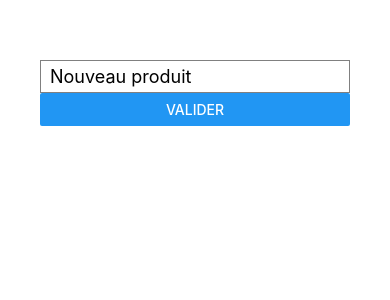
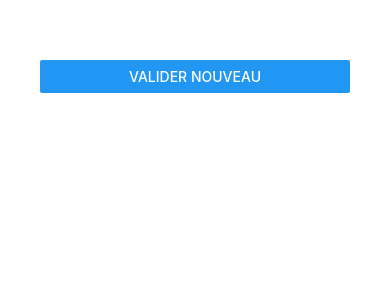
Before and after one commit to cem-sucu/shopping-list, a React Native app: screen / in a window 390 px wide. Shown: the top 300 px of the page. Built offline with nearby package versions, Linux system fonts and the light colour scheme.

Commit message:
Afficher TextInput dans un Modal suite à onPress sur un bouton

```diff
--- a/App.js
+++ b/App.js
@@ -6,7 +6,9 @@ import {
     Modal,
     Text,
     Pressable,
+    Button,
 } from "react-native";
+import { StatusBar } from "react-native";
 
 import { Products } from "./components/Products";
 import { AddProduct } from "./components/AddProduct";
@@ -16,6 +18,7 @@ export default function App() {
     const [myProducts, setMyProducts] = useState([]);
     const [showModal, setShowModal] = useState(false);
     const [refresh, setRefresh] = useState(false);
+    const [displayModal, setDisplayModal] = useState(false);
 
     const onRefresh = () => {
         //TODO on peut faire ca sur 2 ligne
@@ -42,6 +45,7 @@ export default function App() {
             return currentMyProduct.filter((product) => product.key != key);
         });
     };
+    StatusBar.setBarStyle("dark-content", true);
     return (
         // view de l'input créé dans le components Addproduct
         <DismissKeyboard>
@@ -79,9 +83,13 @@ export default function App() {
                         </View>
                     </View>
                 </Modal>
-                <AddProduct submitHandler={submitHandler} />
+                <Button title="valider nouveau" onPress={()=> setDisplayModal(true)} />
+                <AddProduct
+                    submitHandler={submitHandler}
+                    displayModal={displayModal}
+                />
 
-                {/* view des items validé et affiché  crée dans compoennt Products*/}
+                {/*la view des items validé et affiché  crée dans compoennt Products*/}
                 <FlatList
                     onRefresh={onRefresh}
                     refreshing={refresh}
--- a/components/AddProduct.js
+++ b/components/AddProduct.js
@@ -1,7 +1,7 @@
 import React, { useState } from "react";
-import { StyleSheet, View, TextInput, Button } from "react-native";
+import { StyleSheet, View, TextInput, Button, Modal } from "react-native";
 
-export const AddProduct = ({ submitHandler }) => {
+export const AddProduct = ({ submitHandler, displayModal }) => {
     const [product, setProduct] = useState("");
 
     const inputHandler = (val) => {
@@ -14,6 +14,7 @@ export const AddProduct = ({ submitHandler }) => {
     };
 
     return (
+        <Modal visible={displayModal} animationType="slide">
             <View style={styles.inputContainer}>
                 <TextInput
                     style={styles.textInput}
@@ -33,20 +34,25 @@ export const AddProduct = ({ submitHandler }) => {
             </TouchableOpacity> */}
                 {/* //TODO fin du button pour styliser sur ios */}
             </View>
+        </Modal>
     );
 };
 
 const styles = StyleSheet.create({
-    inputContainer: { marginBottom: 15 },
+    inputContainer: {
+        flex: 1,
+        justifyContent: "center",
+        padding:24,
+    },
     textInput: {
         borderColor: "grey",
         borderWidth: 1,
-        padding: 5,
+        marginTop: 45,
+        padding: 10,
         paddingLeft: 9,
         fontSize: 18,
-        flexGrow: 1,
     },
-    //TODO le style que j'ai mis pour ios
+    //TODO le style que j'ai mis pour ios pour un button sur ios
     /*  bgios: {
         borderRadius: 5,
         backgroundColor: "#1e90ff",
```
Lines whose indentation alone changed are shown as unchanged.
